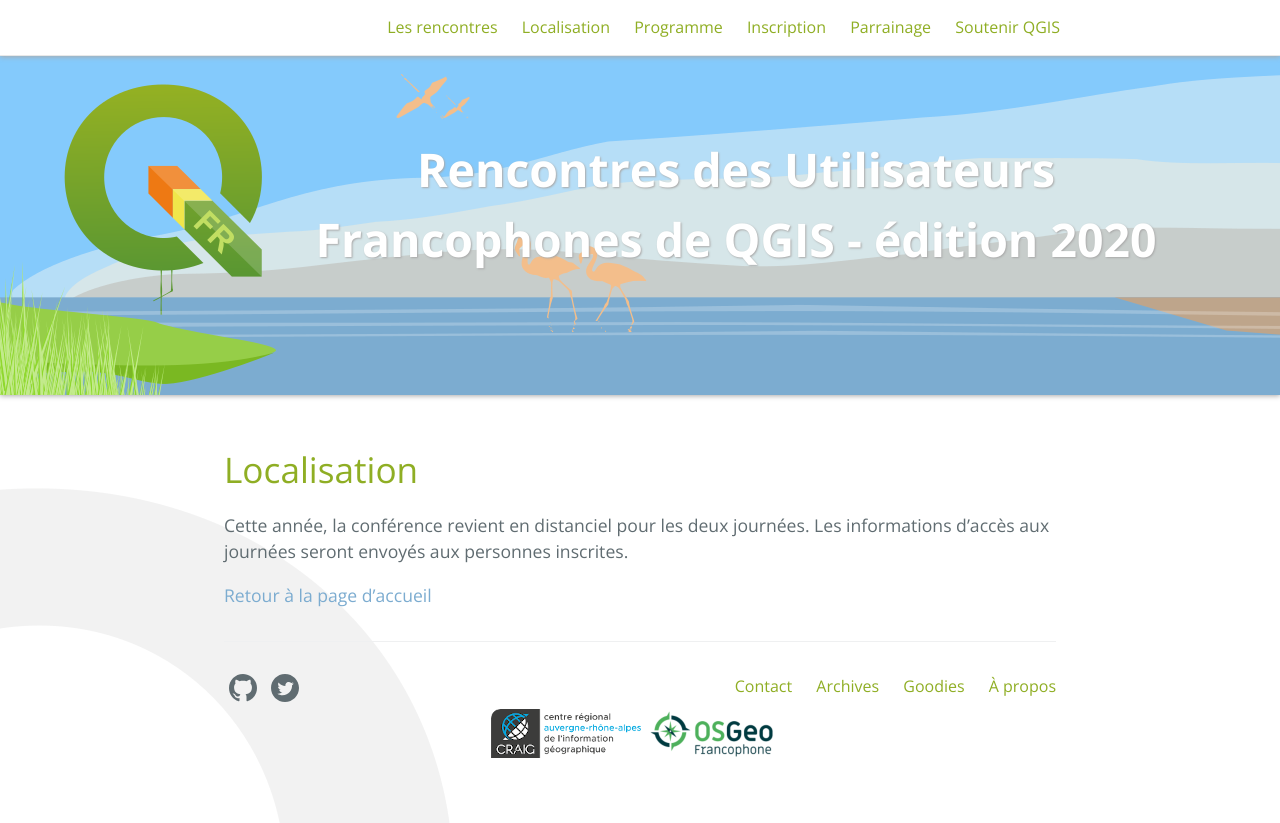
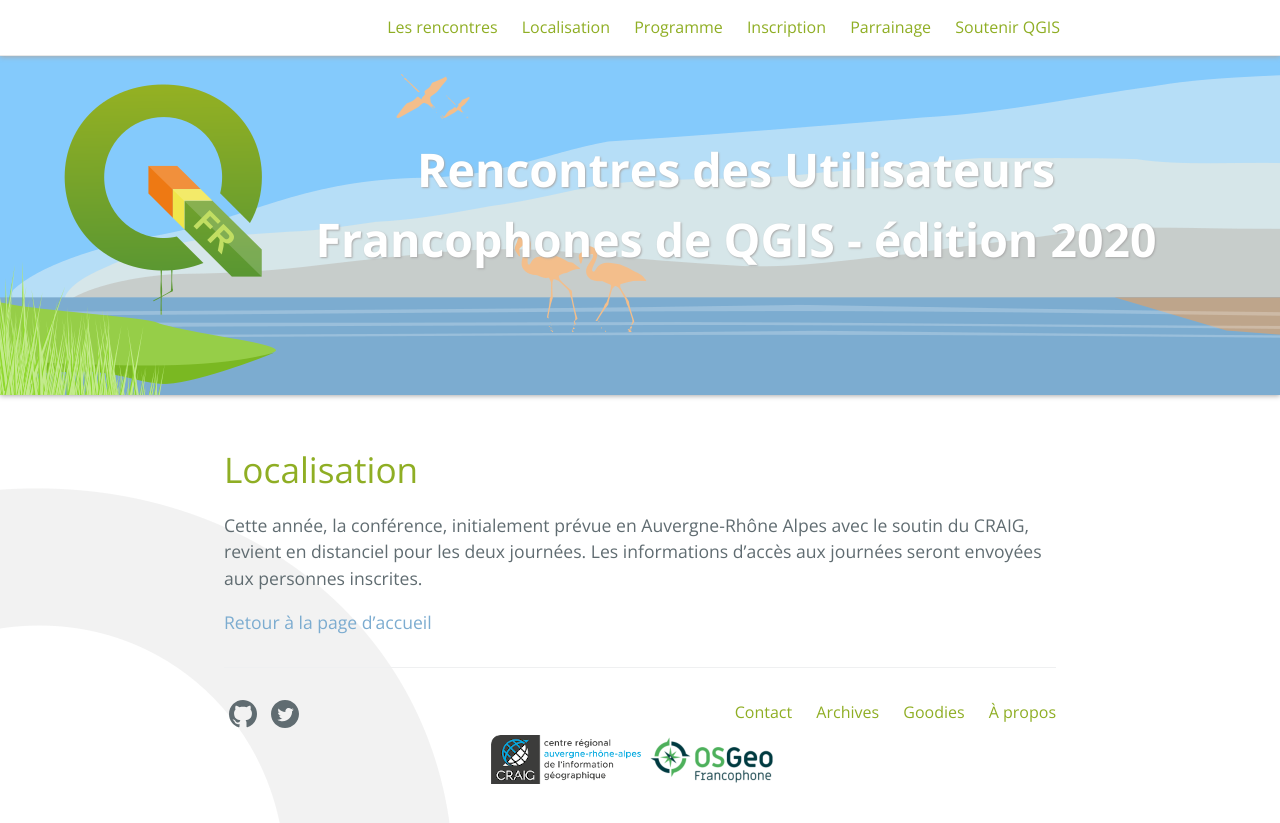
Before and after one commit to OSGeo-fr/QGIS-conf-fr-website, a Jekyll site: the page built from z10_localisation.md, in a window 1280 px wide. Shown: the top 823 px of the page. Built offline with Jekyll 4.4.1, drawn with Linux system fonts in a browser that asks for light colours.

Commit message:
Fix orthograph and add CRAIG mention as sponsor

```diff
--- a/z10_localisation.md
+++ b/z10_localisation.md
@@ -5,7 +5,7 @@ tagline: Où sont localisées les Rencontres ?
 menu: header
 ---
 
-Cette année, la conférence revient en distanciel pour les deux journées. Les informations d'accès aux journées seront envoyés aux personnes inscrites.
+Cette année, la conférence, initialement prévue en Auvergne-Rhône Alpes avec le soutin du CRAIG,  revient en distanciel pour les deux journées. Les informations d'accès aux journées seront envoyées aux personnes inscrites.
 
 
 [Retour à la page d'accueil]({{ site.url }}{{ site.baseurl }})
```
